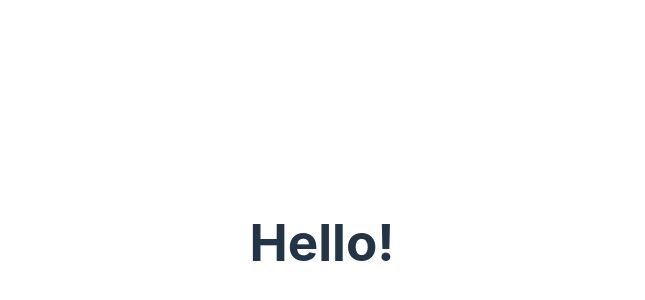
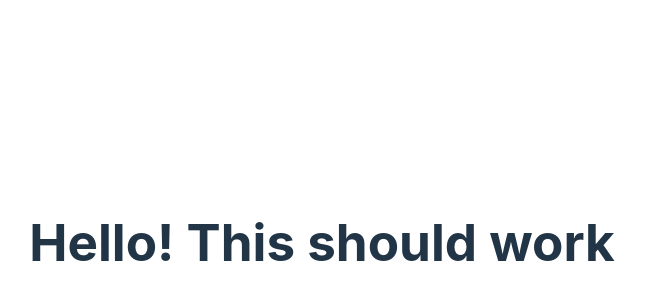
Before and after one commit to HassanHussa1n/student-overview-frontend, a React (Vite) app: page / in a window 1280 px wide. Shown: the part 158-458 px from the top of the page, without its empty margins (318-963 px from the left). Built offline with nearby package versions, Linux system fonts and the light colour scheme.

Commit message:
testing push

```diff
--- a/src/App.jsx
+++ b/src/App.jsx
@@ -1,15 +1,13 @@
-import { useState } from 'react'
+import { useState } from "react";
 
-import './App.css'
+import "./App.css";
 
 function App() {
-
-
   return (
     <>
-      <h1>Hello!</h1>
+      <h1>Hello! This should work</h1>
     </>
-  )
+  );
 }
 
-export default App
+export default App;
```
